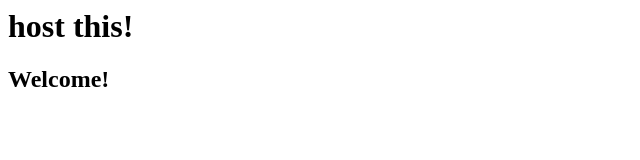
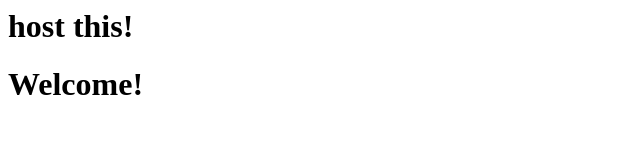
Before and after one commit to dshawver74/vercel-hookup, a plain HTML site: page index.html in a window 1280 px wide. Shown: the whole page, without its empty margins (0-640 px from the left). Drawn offline with Linux system fonts and the light colour scheme.

Commit message:
Update index.html

```diff
--- a/index.html
+++ b/index.html
@@ -1,2 +1,2 @@
 <h1>host this!</h1>
-<h2>Welcome!</h1>
+<h1>Welcome!</h1>
```
